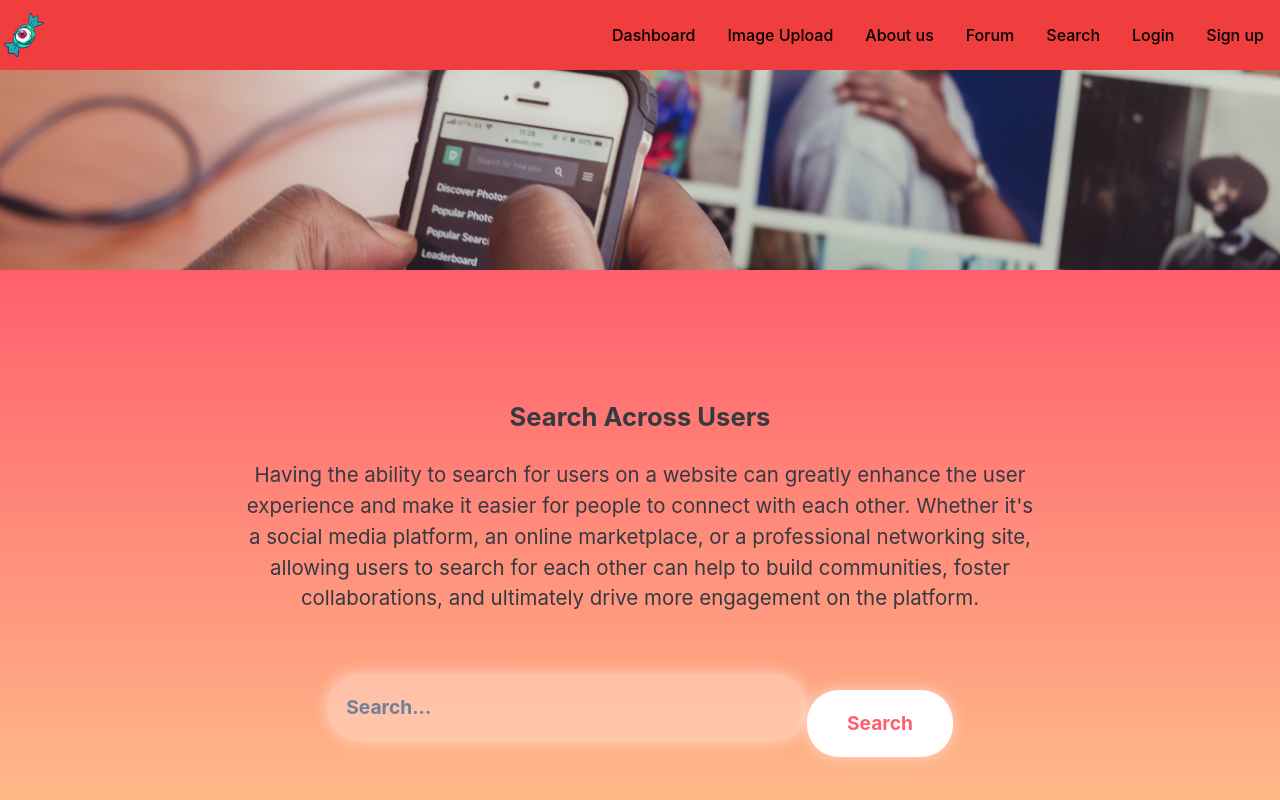
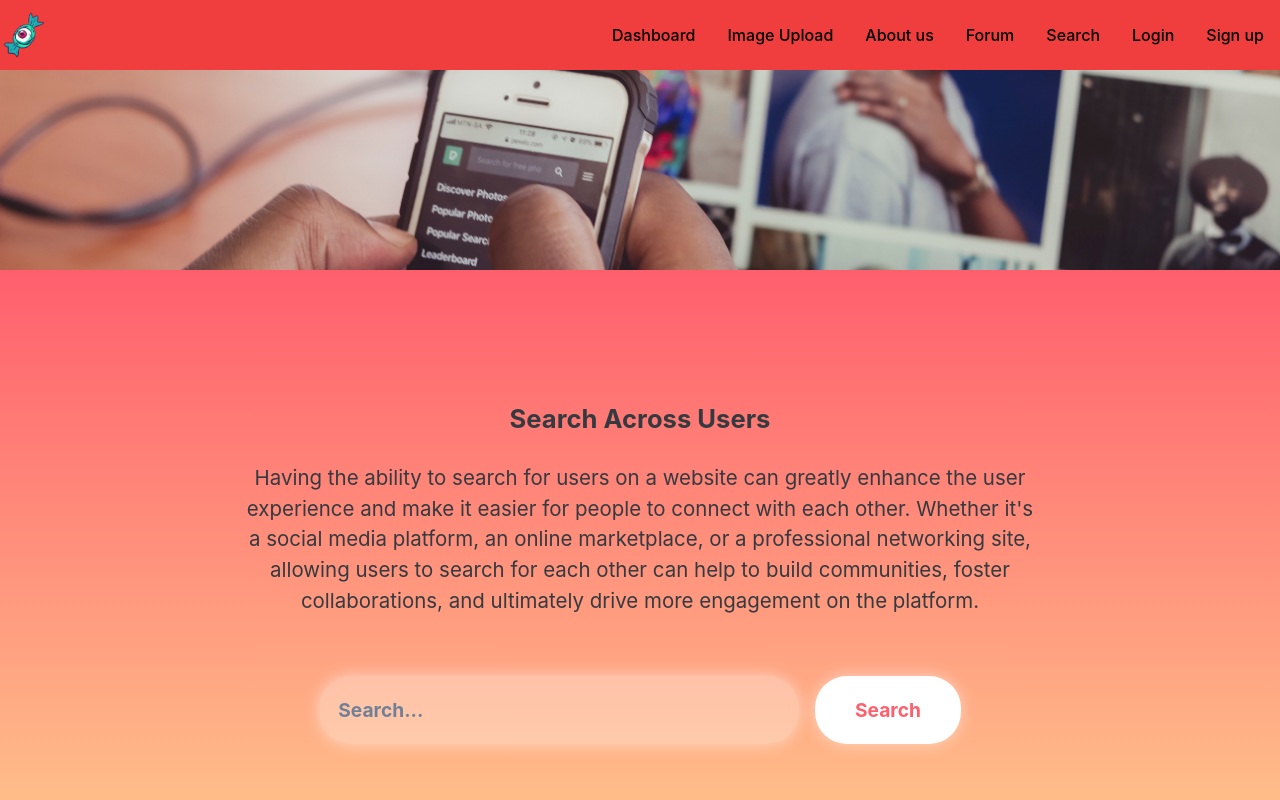
Before and after one commit to 490-Team-MAAKDE/490-Project, a React (Create React App) app in the folder Eye Candy Project/Code Design/Front-End/eye-candy/: page /search in a window 1280 px wide. Shown: the top 800 px of the page. Built offline with nearby package versions, Linux system fonts and the light colour scheme.

Commit message:
Fixed Alignment Issues in Search Page

```diff
--- a/Eye Candy Project/Code Design/Front-End/eye-candy/src/Pages/Search.css
+++ b/Eye Candy Project/Code Design/Front-End/eye-candy/src/Pages/Search.css
@@ -51,6 +51,7 @@
   }
 
   .search-input {
+    flex: 1;
     padding: 1.2rem;
     font-size: 1.2rem;
     font-weight: bold;
@@ -61,7 +62,7 @@
     width: 30rem;
     box-shadow: 0 0 1rem rgba(255, 255, 255, 0.5);
     transition: all 0.2s ease-in-out;
-    margin-bottom: 2rem;
+    margin-right: 1rem;
   }
 
   .search-input:focus {
```
